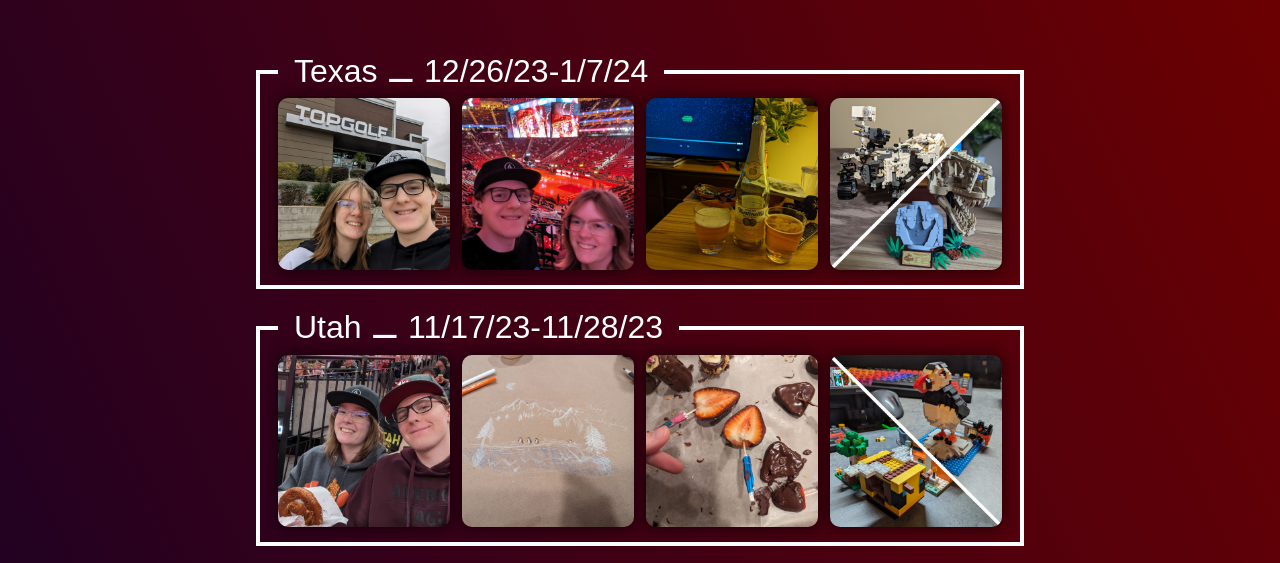
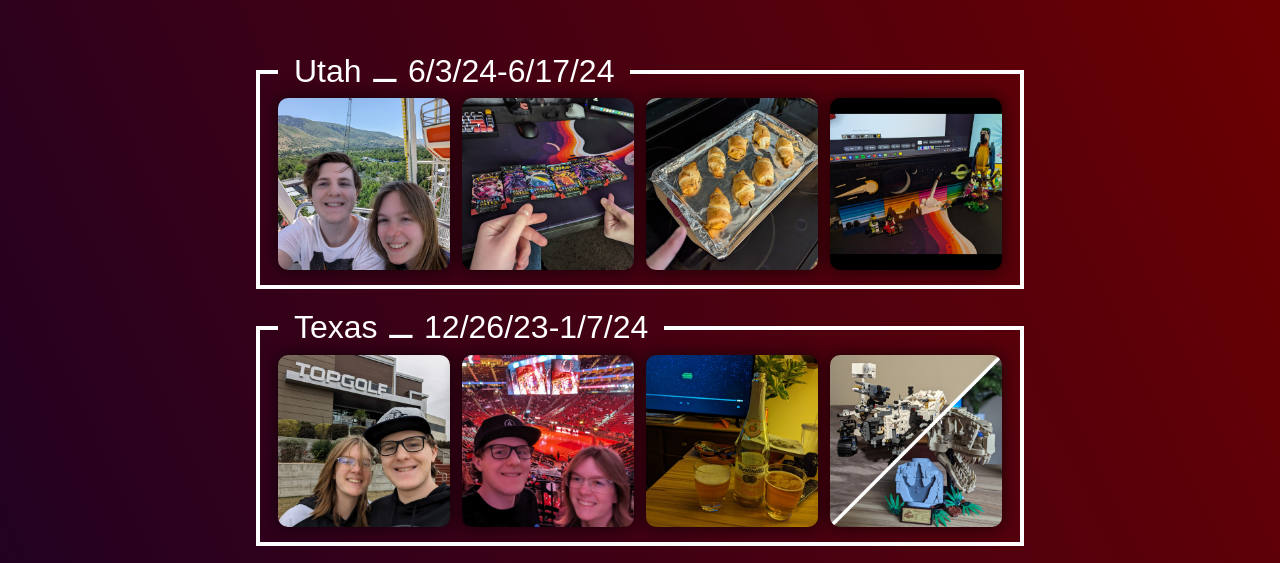
Before and after one commit to imtrmu/kenzie, a plain HTML site: page photos.html in a window 1280 px wide. Shown: the part 166-729 px from the top of the page. Drawn offline with Linux system fonts and the light colour scheme; a web font is replaced by a local one.

Commit message:
June Trip Update

```diff
--- a/photos.html
+++ b/photos.html
@@ -19,7 +19,17 @@
     <div class="outer">
         <h1>&#128747;&#128247;&#129505;</h1>
         <form action="javascript:void(0);">
-            <!-- 1 -->
+            <!-- 9 -->
+            <a href="https://photos.app.goo.gl/9rKTQwmAkTCYVmyd7" target="_blank">
+                <fieldset>
+                    <legend style="margin-inline: revert;">Utah &#9866; 6/3/24-6/17/24</legend>
+                    <img src="img/UT6.3.24-6.17.24/ferriswheel.jpg" alt="Ferris Wheel Selfie">
+                    <img src="img/UT6.3.24-6.17.24/pokemon.jpg" alt="Pokemon Packs">
+                    <img src="img/UT6.3.24-6.17.24/pizzarolls.jpg" alt="Pizza Rolls">
+                    <img src="img/UT6.3.24-6.17.24/legos.jpg" alt="Lego Builds">
+                </fieldset>
+            </a>
+            <!-- 8 -->
             <a href="https://photos.app.goo.gl/i2jwijwWUc5RjGgu9" target="_blank">
                 <fieldset>
                     <legend style="margin-inline: revert;">Texas &#9866; 12/26/23-1/7/24</legend>
@@ -29,7 +39,7 @@
                     <img src="img/TX12.26.23-1.7.24/lego.jpg" alt="Lego Builds">
                 </fieldset>
             </a>
-            <!-- 2 -->
+            <!-- 7 -->
             <a href="https://photos.app.goo.gl/PA4ffjckW8mk5Eat5" target="_blank">
                 <fieldset>
                     <legend style="margin-inline: revert;">Utah &#9866; 11/17/23-11/28/23</legend>
@@ -39,7 +49,7 @@
                     <img src="img/UT11.17.23-11.28.23/lego.jpg" alt="Lego Builds">
                 </fieldset>
             </a>
-            <!-- 3 -->
+            <!-- 6 -->
             <a href="https://photos.app.goo.gl/fRW6VsdRxpwx9QNx8" target="_blank">
                 <fieldset>
                     <legend style="margin-inline: revert;">Texas &#9866; 8/15/23-8/22/23</legend>
@@ -49,7 +59,7 @@
                     <img src="img/TX8.15.23-8.22.23/lego.jpg" alt="Lego Build">
                 </fieldset>
             </a>
-            <!-- 4 -->
+            <!-- 5 -->
             <a href="https://photos.app.goo.gl/gi8BJeCubbQy6ZCs7" target="_blank">
                 <fieldset>
                     <legend style="margin-inline: revert;">Utah &#9866; 5/29/23-6/10/23</legend>
@@ -59,7 +69,7 @@
                     <img src="img/UT5.29.23-6.10.23/lego.jpg" alt="Lego Build">
                 </fieldset>
             </a>
-            <!-- 5 -->
+            <!-- 4 -->
             <a href="https://photos.app.goo.gl/HfQKudeQEPW6xen39" target="_blank">
                 <fieldset>
                     <legend style="margin-inline: revert;">Texas &#9866; 3/29/23-4/8/23</legend>
@@ -69,7 +79,7 @@
                     <img src="img/TX3.29.23-4.8.23/lego.jpg" alt="Lego Build">
                 </fieldset>
             </a>
-            <!-- 6 -->
+            <!-- 3 -->
             <a href="https://photos.app.goo.gl/LH8YGrhT5XCVs6KXA" target="_blank">
                 <fieldset>
                     <legend style="margin-inline: revert;">Utah &#9866; 12/25/22-1/2/23</legend>
@@ -79,7 +89,7 @@
                     <img src="img/UT12.25.22-1.2.23/snowman.jpg" alt="Snow man">
                 </fieldset>
             </a>
-            <!-- 7 -->
+            <!-- 2 -->
             <a href="https://photos.app.goo.gl/KXzjPZQQKULZY5MT6" target="_blank">
                 <fieldset>
                     <legend style="margin-inline: revert;">Texas &#9866; 11/22/22-11/30/22</legend>
@@ -89,7 +99,7 @@
                     <img src="img/TX11.22.22-11.30.22/lego.jpg" alt="Lego Build">
                 </fieldset>
             </a>
-            <!-- 8 -->
+            <!-- 1 -->
             <a href="https://photos.app.goo.gl/3728BAwmZNEHzRRJ9" target="_blank">
                 <fieldset>
                     <legend style="margin-inline: revert;">Utah &#9866; 8/17/22-8/28/22</legend>
```
Also changed, not shown: img/UT6.3.24-6.17.24/ferriswheel.jpg (added), img/UT6.3.24-6.17.24/legos.jpg (added), img/UT6.3.24-6.17.24/pizzarolls.jpg (added), img/UT6.3.24-6.17.24/pokemon.jpg (added).
